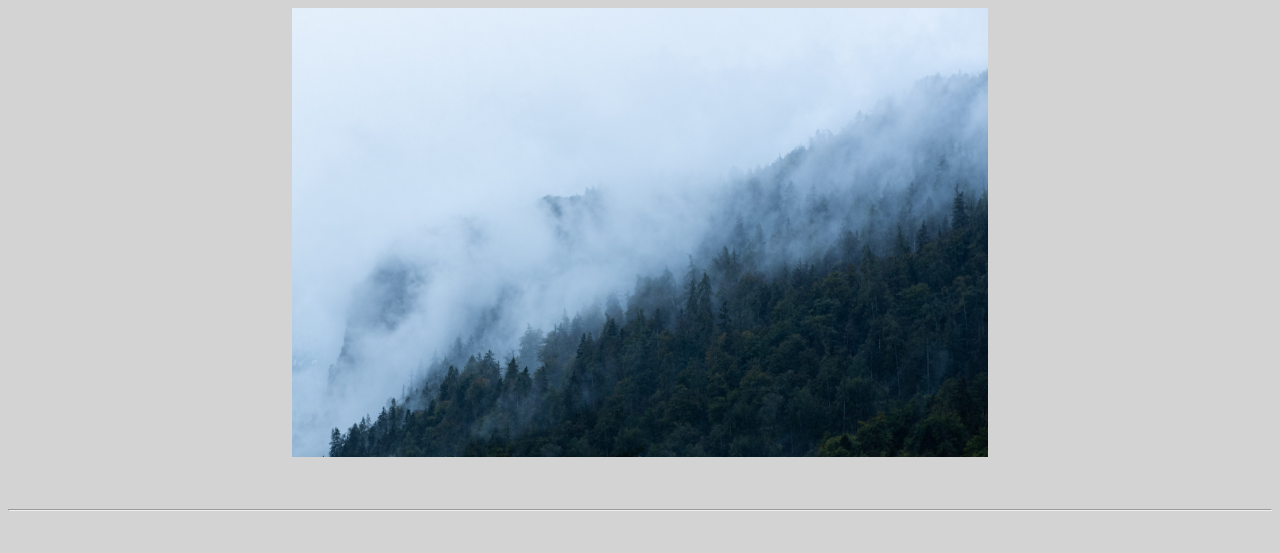
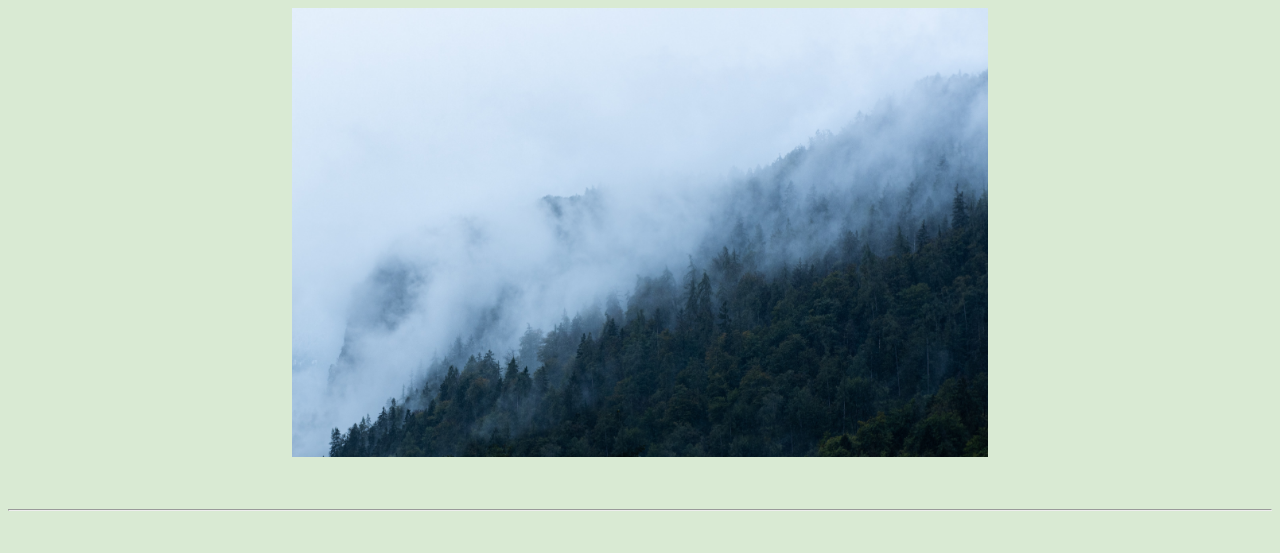
Before and after one commit to iamryan2923/iamryan2923.github.io, a plain HTML site: page index.html in a window 1280 px wide. Shown: the top 553 px of the page. Drawn offline with Linux system fonts and the light colour scheme.

Commit message:
Update master.css

```diff
--- a/css/master.css
+++ b/css/master.css
@@ -9,7 +9,7 @@
   }
 
   body {
-    background-color: #d3d3d3;
+    background-color: #d9ead3;
     color: black;
     font-family: sans-serif;
     text-align: center;
```
